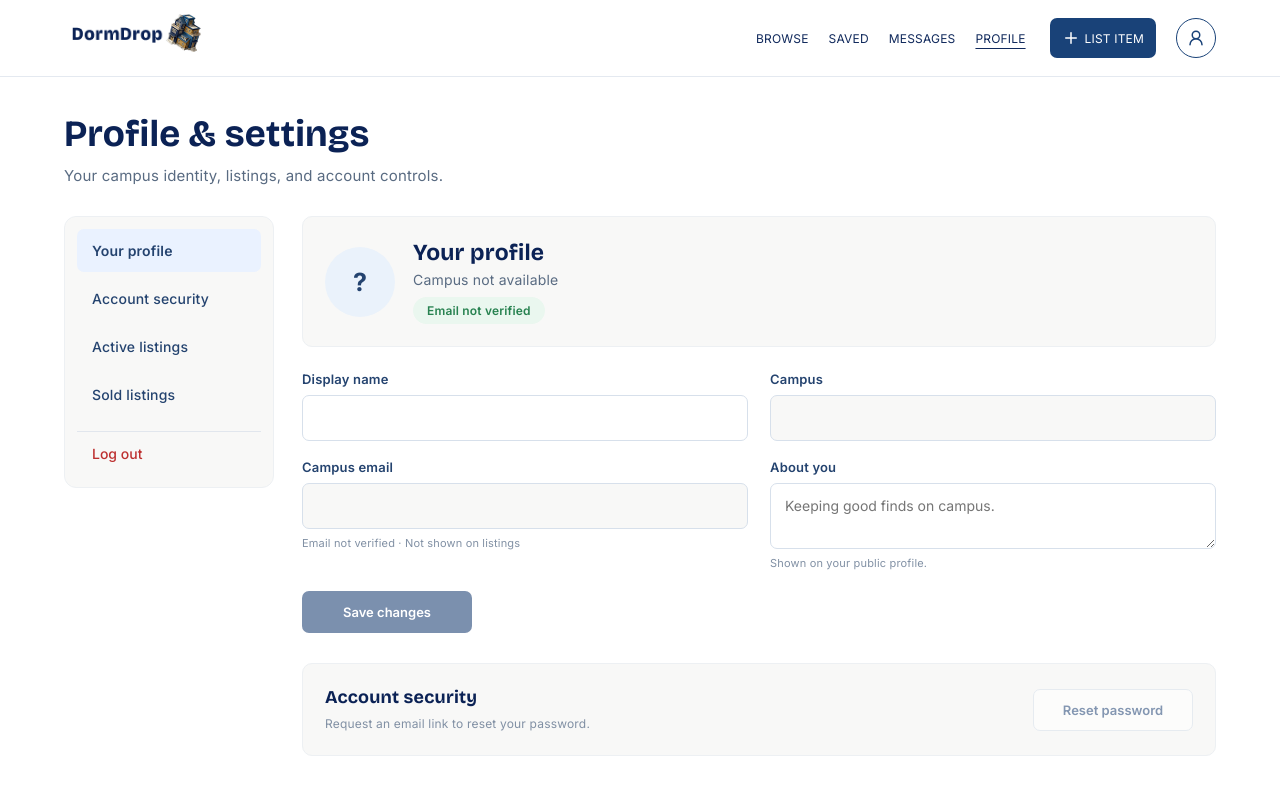
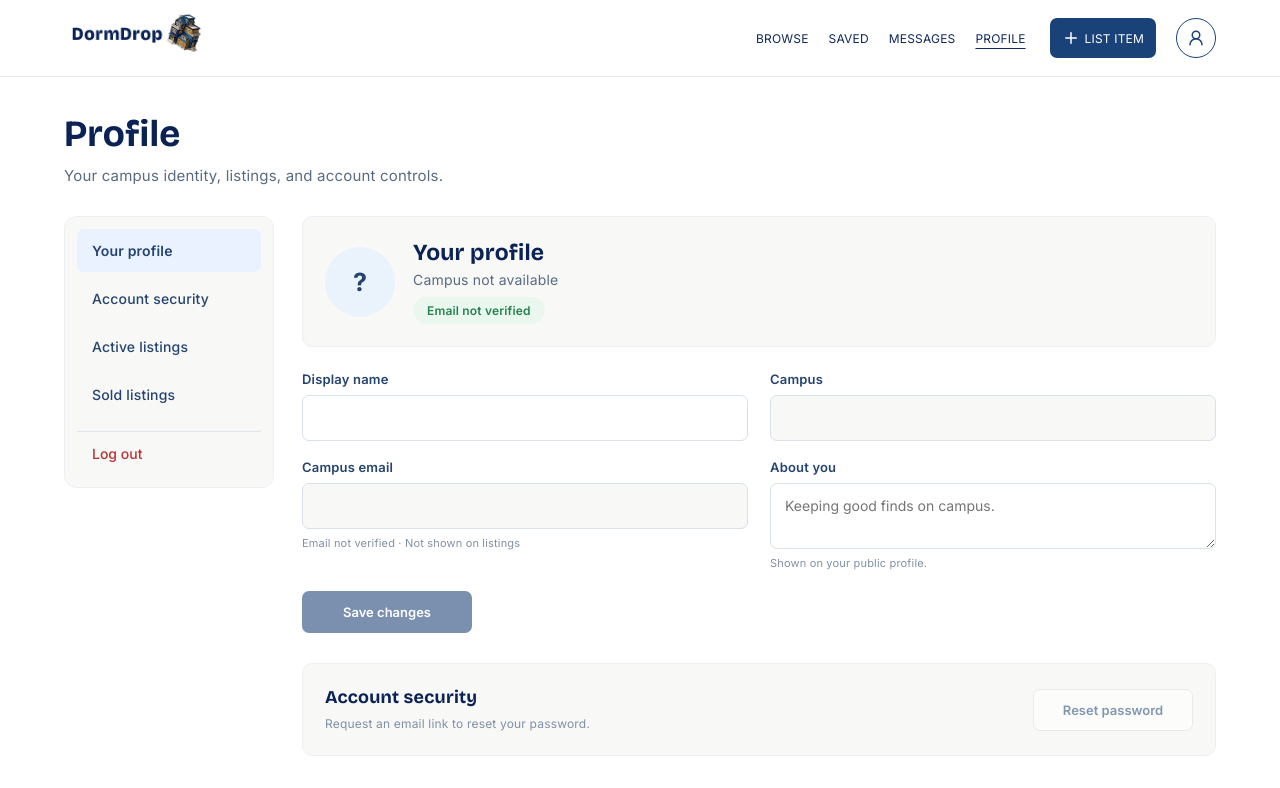
Before and after one commit to fiatbruno/dormdrop, a React (Vite) app in the folder frontend/: page /profile in a window 1280 px wide. Shown: the top 788 px of the page. Built offline with nearby package versions, Linux system fonts and the light colour scheme.

Commit message:
changed  profile setting to prfile for the title

```diff
--- a/frontend/src/pages/Profile/Profile.jsx
+++ b/frontend/src/pages/Profile/Profile.jsx
@@ -195,7 +195,7 @@ function Profile({
       <Navbar showSearch={false} />
 
       <header className="profile-heading">
-        <h1>Profile & settings</h1>
+        <h1>Profile</h1>
         <p>Your campus identity, listings, and account controls.</p>
       </header>
 
```
